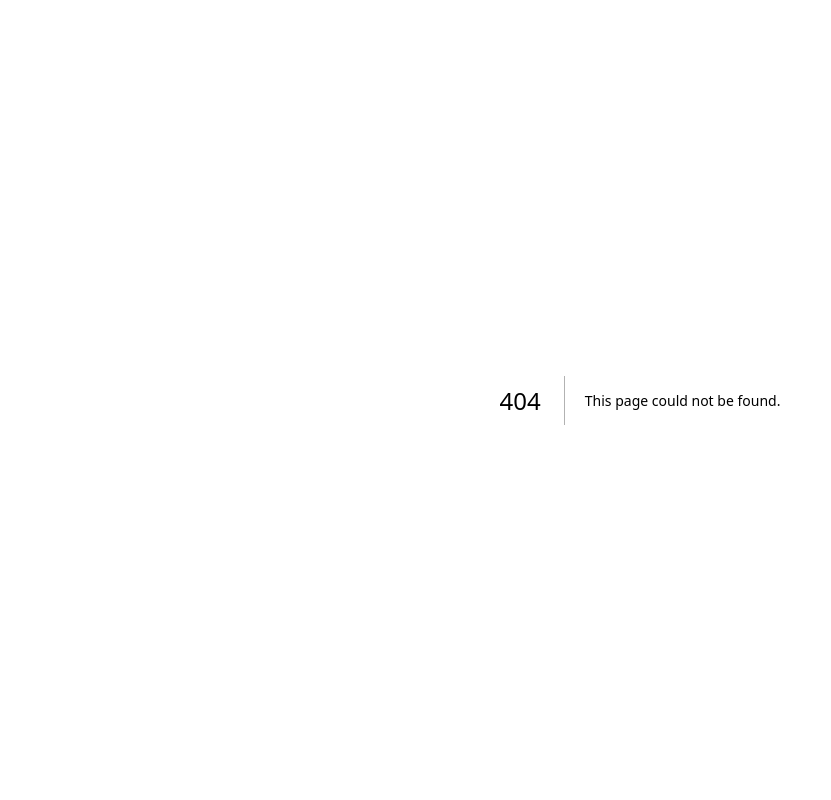
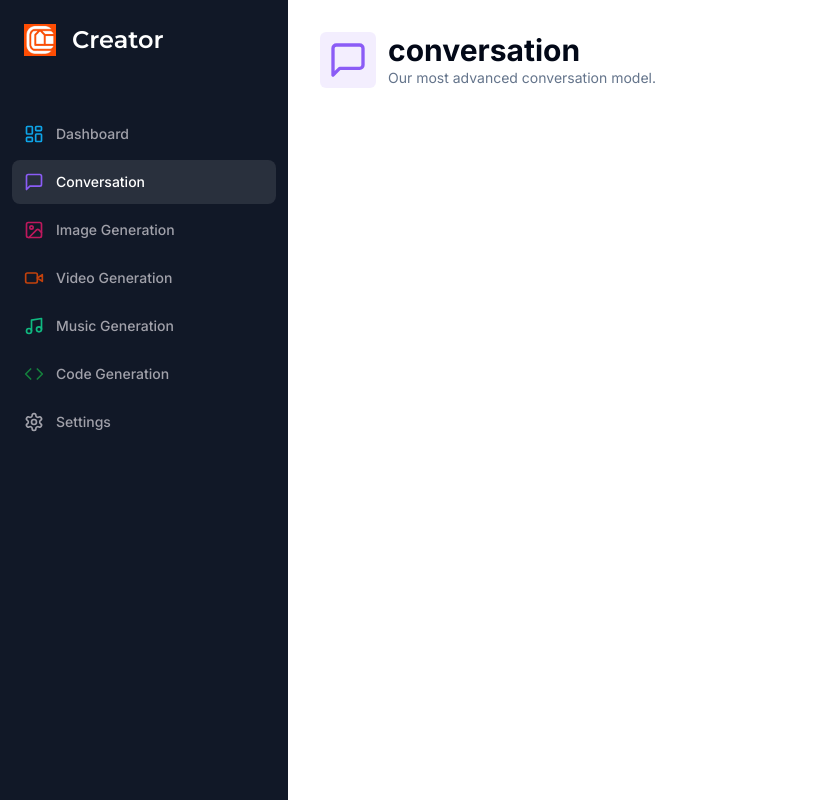
Before and after one commit to stecor/ai-saas-next, a Next.js app: page /conversation in a window 1280 px wide. Before the commit this address had no page. Shown: the whole page, without its empty margins (0-831 px from the left). Built offline with nearby package versions, Linux system fonts and the light colour scheme.

Commit message:
conversation page commit

```diff
--- /dev/null
+++ b/app/(dashboards)/(routes)/conversation/page.tsx
@@ -0,0 +1,19 @@
+import  Heading  from '@/components/heading'
+import { MessageSquare } from 'lucide-react'
+import React from 'react'
+
+const ConversationPage = () => {
+  return (
+      <div>
+          <Heading
+              title='conversation'
+              description='Our most advanced conversation model.'
+              icon={MessageSquare}
+              iconColor='text-violet-500'
+              bgColor='bg-violet-500/10 '
+          />
+    </div>
+  )
+}
+
+export default ConversationPage
--- /dev/null
+++ b/components/heading.tsx
@@ -0,0 +1,38 @@
+import { cn } from "@/lib/utils";
+import { LucideIcon } from "lucide-react";
+
+interface HeadingProps{
+    title: string;
+    description: string;
+    icon: LucideIcon;
+    iconColor?: string;
+    bgColor?: string;
+}
+
+const Heading = ({
+    title,
+    description,
+    icon:Icon,
+    iconColor,
+    bgColor
+}: HeadingProps) => {
+    return (
+
+            <div className="px-4 lg:px-8 flex items-center gap-x-3 mb-8">
+                <div className={cn("p-2 w-fit rounded-md", bgColor)}>
+                    <Icon className={cn("w-10 h-10", iconColor)} />
+                </div>
+                <div >
+                    <h2 className="text-3xl font-bold">
+                        {title}
+                    </h2>
+                    <p className="text-sm text-muted-foreground">
+                        {description}
+                    </p>
+                </div>
+            </div>
+
+  )
+}
+
+export default Heading
```
